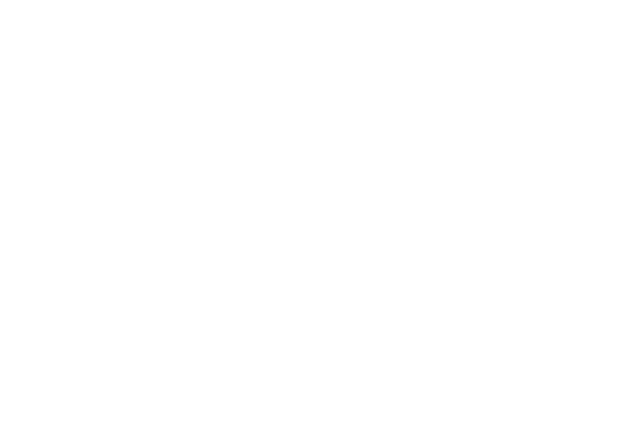
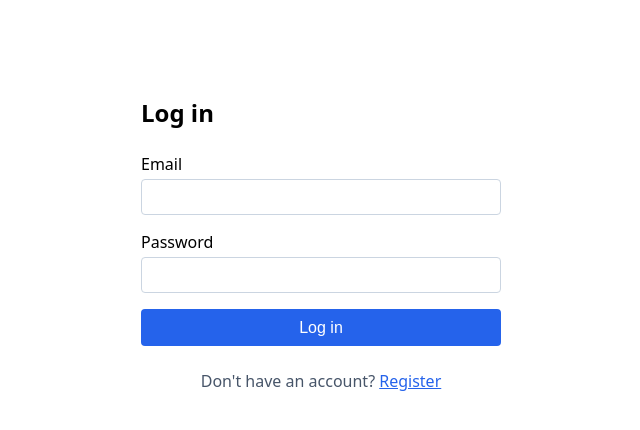
Before and after one commit to jayjthakkar13/shorty, an Angular app in the folder client/: page /auth in a window 1280 px wide. Before the commit this address led to /. Shown: the top 430 px of the page, without its empty margins (319-959 px from the left). Built offline with nearby package versions, Linux system fonts and the light colour scheme.

Commit message:
add auth page

```diff
--- a/client/src/app/app.routes.ts
+++ b/client/src/app/app.routes.ts
@@ -1,3 +1,18 @@
 import { Routes } from '@angular/router';
+import { AuthComponent } from './auth/auth.component';
 
-export const routes: Routes = [];
+export const routes: Routes = [
+  {
+    path: '',
+    pathMatch: 'full',
+    redirectTo: 'auth'
+  },
+  {
+    path: 'auth',
+    component: AuthComponent
+  },
+  {
+    path: '**',
+    redirectTo: 'auth'
+  }
+];
--- /dev/null
+++ b/client/src/app/auth/auth.component.css
@@ -0,0 +1,70 @@
+.auth-page {
+	max-width: 360px;
+	margin: 4rem auto;
+	padding: 2rem;
+	font-family: system-ui, sans-serif;
+}
+
+.auth-page h1 {
+	margin: 0 0 1.5rem;
+	font-size: 1.5rem;
+}
+
+.auth-form {
+	display: flex;
+	flex-direction: column;
+	gap: 1rem;
+}
+
+.field {
+	display: flex;
+	flex-direction: column;
+	gap: 0.25rem;
+}
+
+.field input {
+	padding: 0.5rem 0.75rem;
+	border: 1px solid #cbd5e1;
+	border-radius: 4px;
+	font-size: 1rem;
+}
+
+.error {
+	color: #b91c1c;
+	font-size: 0.85rem;
+}
+
+.server-error {
+	margin: 0;
+}
+
+button[type="submit"] {
+	padding: 0.6rem 1rem;
+	border: 0;
+	border-radius: 4px;
+	background: #2563eb;
+	color: white;
+	font-size: 1rem;
+	cursor: pointer;
+}
+
+button[type="submit"]:disabled {
+	background: #94a3b8;
+	cursor: not-allowed;
+}
+
+.toggle {
+	margin-top: 1.5rem;
+	text-align: center;
+	color: #475569;
+}
+
+.link {
+	border: 0;
+	background: none;
+	padding: 0;
+	color: #2563eb;
+	cursor: pointer;
+	font: inherit;
+	text-decoration: underline;
+}
--- /dev/null
+++ b/client/src/app/auth/auth.component.html
@@ -0,0 +1,54 @@
+<section class="auth-page">
+	<h1>{{ mode() === 'login' ? 'Log in' : 'Create your account' }}</h1>
+
+	<form [formGroup]="form" (ngSubmit)="submit()" class="auth-form" novalidate>
+		<label class="field">
+			<span>Email</span>
+			<input type="email" formControlName="email" autocomplete="email" />
+			@if (form.controls.email.touched && form.controls.email.invalid) {
+				<small class="error">
+					@if (form.controls.email.hasError('required')) { Email is required. }
+					@if (form.controls.email.hasError('email')) { Enter a valid email address. }
+				</small>
+			}
+		</label>
+
+		<label class="field">
+			<span>Password</span>
+			<input
+				type="password"
+				formControlName="password"
+				[attr.autocomplete]="mode() === 'login' ? 'current-password' : 'new-password'"
+			/>
+			@if (form.controls.password.touched && form.controls.password.invalid) {
+				<small class="error">
+					@if (form.controls.password.hasError('required')) { Password is required. }
+					@if (form.controls.password.hasError('minlength')) { At least 8 characters. }
+					@if (form.controls.password.hasError('maxlength')) { No more than 32 characters. }
+					@if (form.controls.password.hasError('lowercase')) { Include a lowercase letter. }
+					@if (form.controls.password.hasError('uppercase')) { Include an uppercase letter. }
+					@if (form.controls.password.hasError('digit')) { Include a number. }
+					@if (form.controls.password.hasError('symbol')) { Include a symbol. }
+				</small>
+			}
+		</label>
+
+		@if (serverError(); as msg) {
+			<p class="error server-error">{{ msg }}</p>
+		}
+
+		<button type="submit" [disabled]="submitting()">
+			{{ submitting() ? 'Please wait…' : (mode() === 'login' ? 'Log in' : 'Create account') }}
+		</button>
+	</form>
+
+	<p class="toggle">
+		@if (mode() === 'login') {
+			Don't have an account?
+			<button type="button" class="link" (click)="toggleMode()">Register</button>
+		} @else {
+			Already have an account?
+			<button type="button" class="link" (click)="toggleMode()">Log in</button>
+		}
+	</p>
+</section>
--- /dev/null
+++ b/client/src/app/auth/auth.component.ts
@@ -0,0 +1,54 @@
+import { Component, inject, signal } from "@angular/core";
+import { AbstractControl, FormBuilder, ReactiveFormsModule, ValidationErrors, Validators } from "@angular/forms";
+
+type Mode = 'login' | 'register';
+
+function passwordComplexity(control: AbstractControl): ValidationErrors | null {
+	const v = control.value as string;
+	if (!v) return null;
+	const errors: ValidationErrors = {};
+	if (!/[a-z]/.test(v)) errors['lowercase'] = true;
+	if (!/[A-Z]/.test(v)) errors['uppercase'] = true;
+	if (!/\d/.test(v)) errors['digit'] = true;
+	if (!/[!@#$%^&*(),.?":{}|<>]/.test(v)) errors['symbol'] = true;
+	return Object.keys(errors).length ? errors : null;
+}
+
+@Component({
+  selector: "app-auth",
+  imports: [ReactiveFormsModule],
+  templateUrl: "./auth.component.html",
+  styleUrl: "./auth.component.css",
+})
+export class AuthComponent {
+  private readonly fb = inject(FormBuilder);
+
+	readonly mode = signal<Mode>('login');
+	readonly submitting = signal(false);
+	readonly serverError = signal<string | null>(null);
+
+	readonly form = this.fb.nonNullable.group({
+		email: ['', [Validators.required, Validators.email]],
+		password: ['', [Validators.required, Validators.minLength(8), Validators.maxLength(32)]]
+	});
+
+	toggleMode(): void {
+    this.mode.update(m => (m === 'login' ? 'register' : 'login'));
+		this.serverError.set(null);
+		this.applyPasswordValidators();
+  }
+
+	submit() {}
+
+  private applyPasswordValidators(): void {
+		const password = this.form.controls.password;
+		const validators = [
+			Validators.required,
+			Validators.minLength(8),
+			Validators.maxLength(32)
+		];
+		if (this.mode() === 'register') validators.push(passwordComplexity);
+		password.setValidators(validators);
+		password.updateValueAndValidity({ emitEvent: false });
+	}
+}
```
